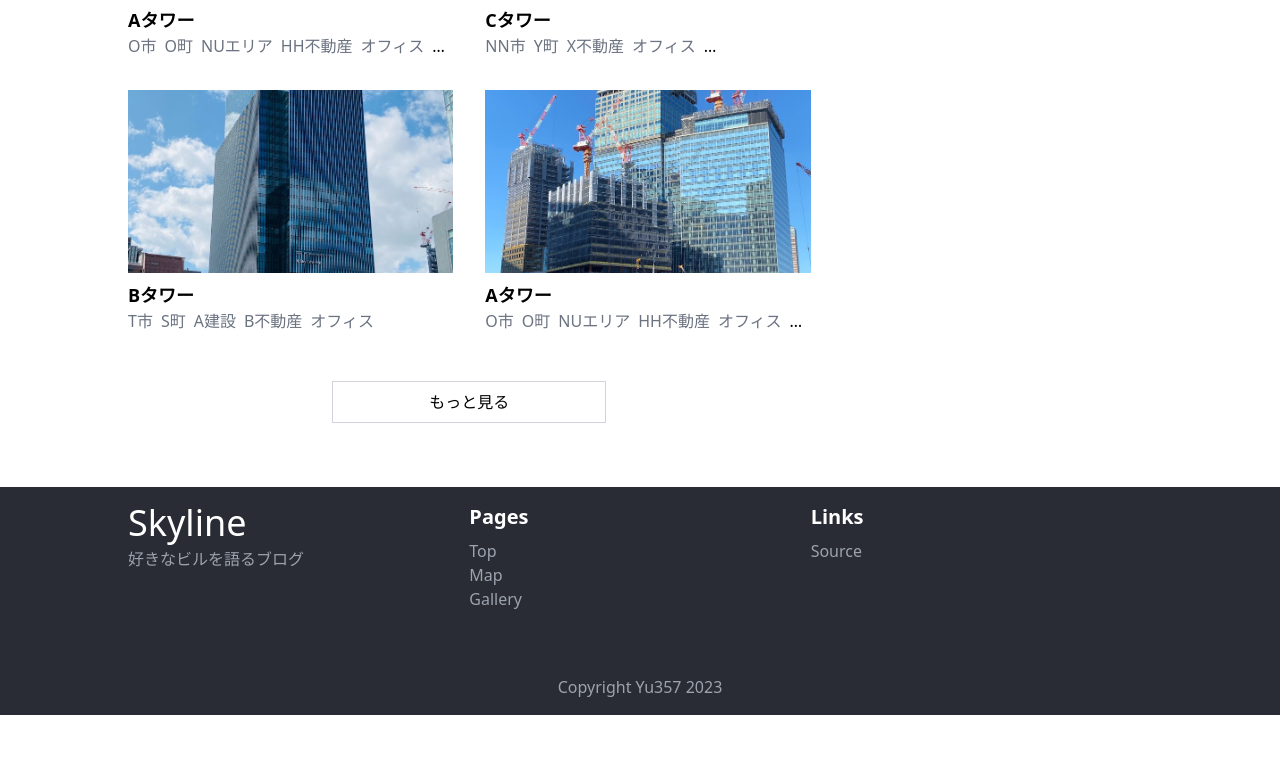
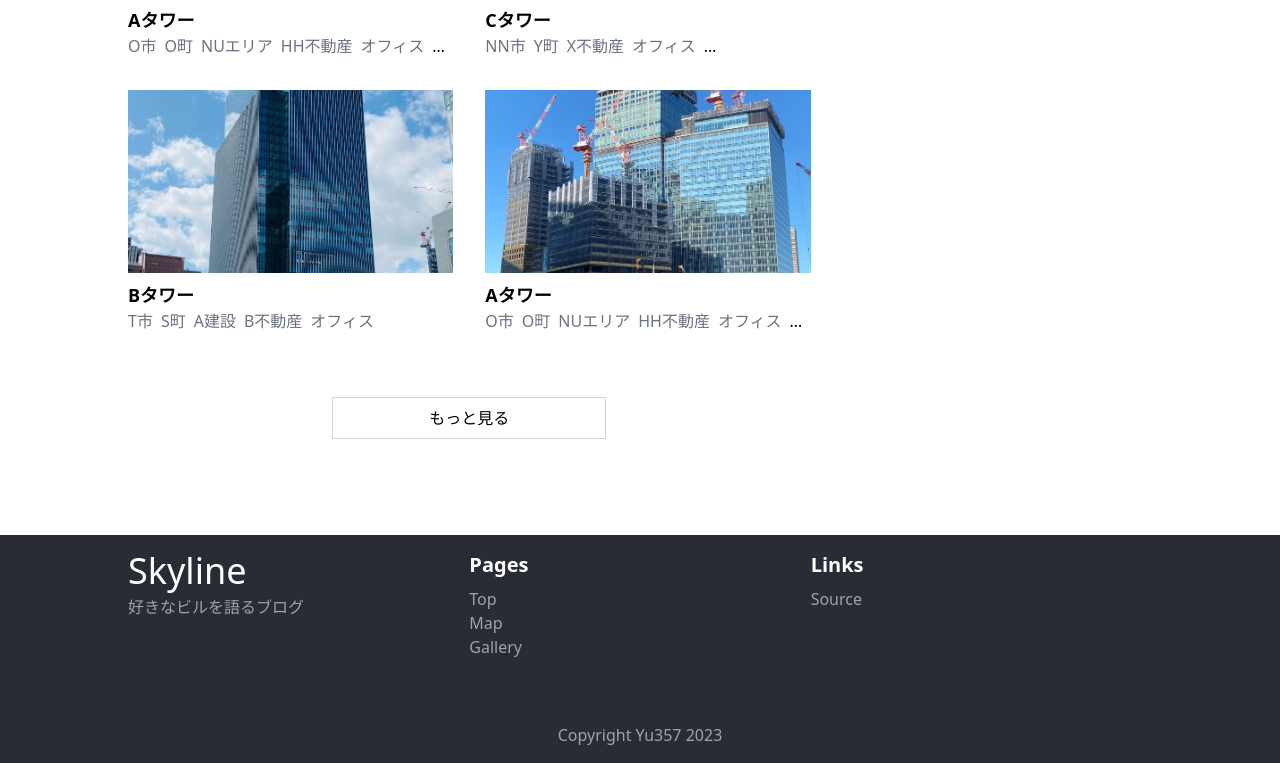
Before and after one commit to FNYukii/Skyline, a Next.js app: page / in a window 1280 px wide. Shown: the part 1389-2152 px from the top of the page. Before the commit the page ends 2104 px from the top, so only its background shows below. Built offline with nearby package versions, Linux system fonts and the light colour scheme.

Commit message:
feat: マージン調整

```diff
--- a/src/components/others/Page.tsx
+++ b/src/components/others/Page.tsx
@@ -21,7 +21,7 @@ function Page(props: Props) {
 
 				{props.children}
 
-				<Footer className="mt-16" />
+				<Footer className="mt-24" />
 			</div>
 		</>
 	)
--- a/src/components/sections/PostListSection.tsx
+++ b/src/components/sections/PostListSection.tsx
@@ -42,7 +42,7 @@ function PostListSection(props: Props) {
 
 			<div className="flex justify-center">
 
-				<button className="mt-12 py-2 px-24 border border-gray-300 hover:bg-gray-100 transition">もっと見る</button>
+				<button className="mt-16 py-2 px-24 border border-gray-300 hover:bg-gray-100 transition">もっと見る</button>
 			</div>
 		</div>
 	)
--- a/src/components/sections/PostSection.tsx
+++ b/src/components/sections/PostSection.tsx
@@ -52,7 +52,7 @@ function PostSection(props: Props) {
 				</div>
 			</div>
 
-			<button onClick={() => setOpenImage({ src: props.post.thumbnail, alt: props.post.title })} className="mt-4 hover:brightness-90 transition">
+			<button onClick={() => setOpenImage({ src: props.post.thumbnail, alt: props.post.title })} className="mt-2 hover:brightness-90 transition">
 				<img src={props.post.thumbnail} alt={props.post.title} className="aspect-video object-cover" />
 			</button>
 
--- a/src/pages/posts/[baseName].tsx
+++ b/src/pages/posts/[baseName].tsx
@@ -68,10 +68,10 @@ function PostPage(props: Props) {
 						<PostSection post={props.post} />
 
 						{props.post.location !== null &&
-							<MapSection className='mt-6' location={props.post.location} />
+							<MapSection className='mt-12' location={props.post.location} />
 						}
 
-						<div className="mt-20 flex justify-center">
+						<div className="mt-16 flex justify-center">
 							<Link href="/" className="py-2 px-24 border border-gray-300 hover:bg-gray-100 transition">トップへ戻る</Link>
 						</div>
 					</div>
--- a/src/styles/globals.css
+++ b/src/styles/globals.css
@@ -34,7 +34,7 @@
 }
 
 .post-content h2 {
-	@apply text-xl font-bold mt-6
+	@apply text-xl font-bold mt-12
 }
 
 .post-content p {
```
